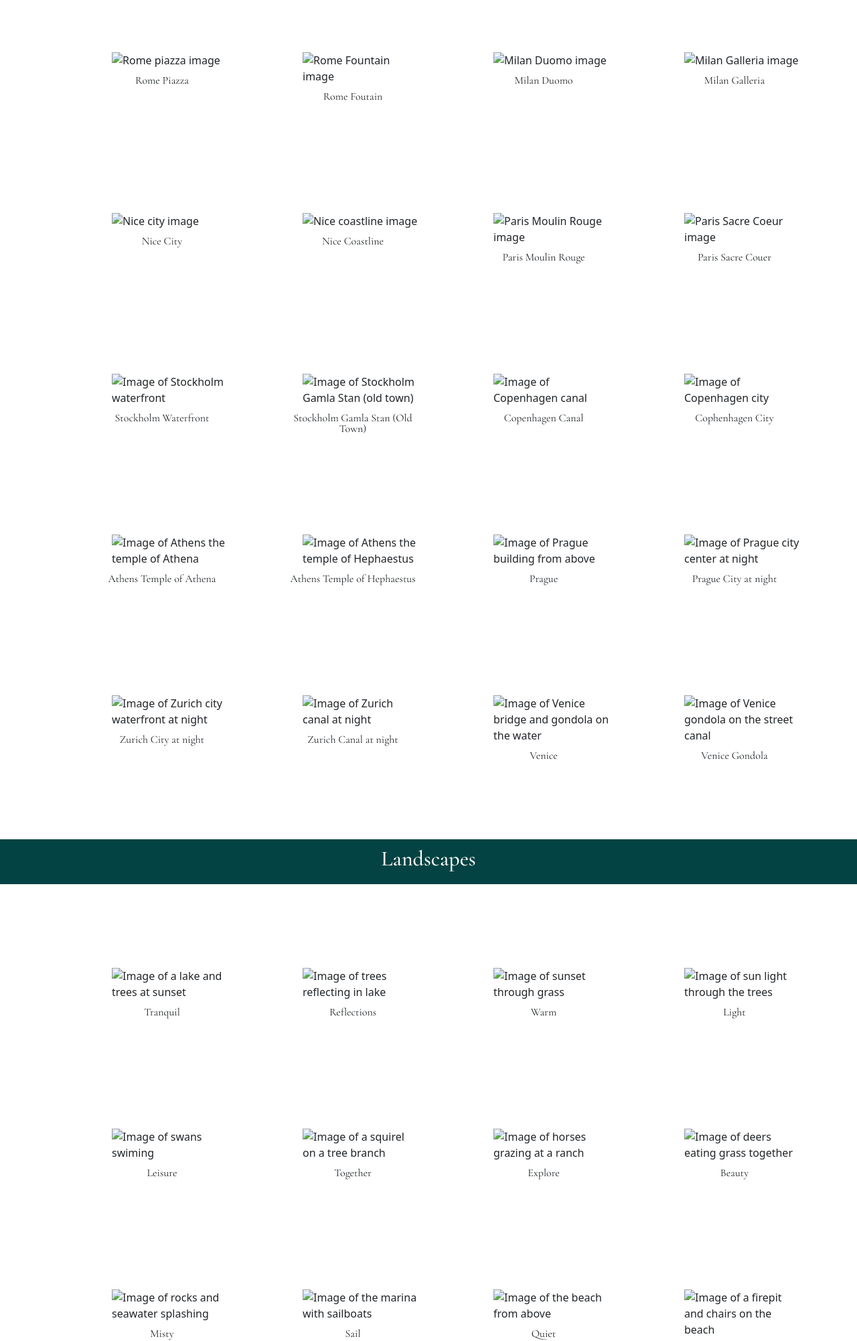
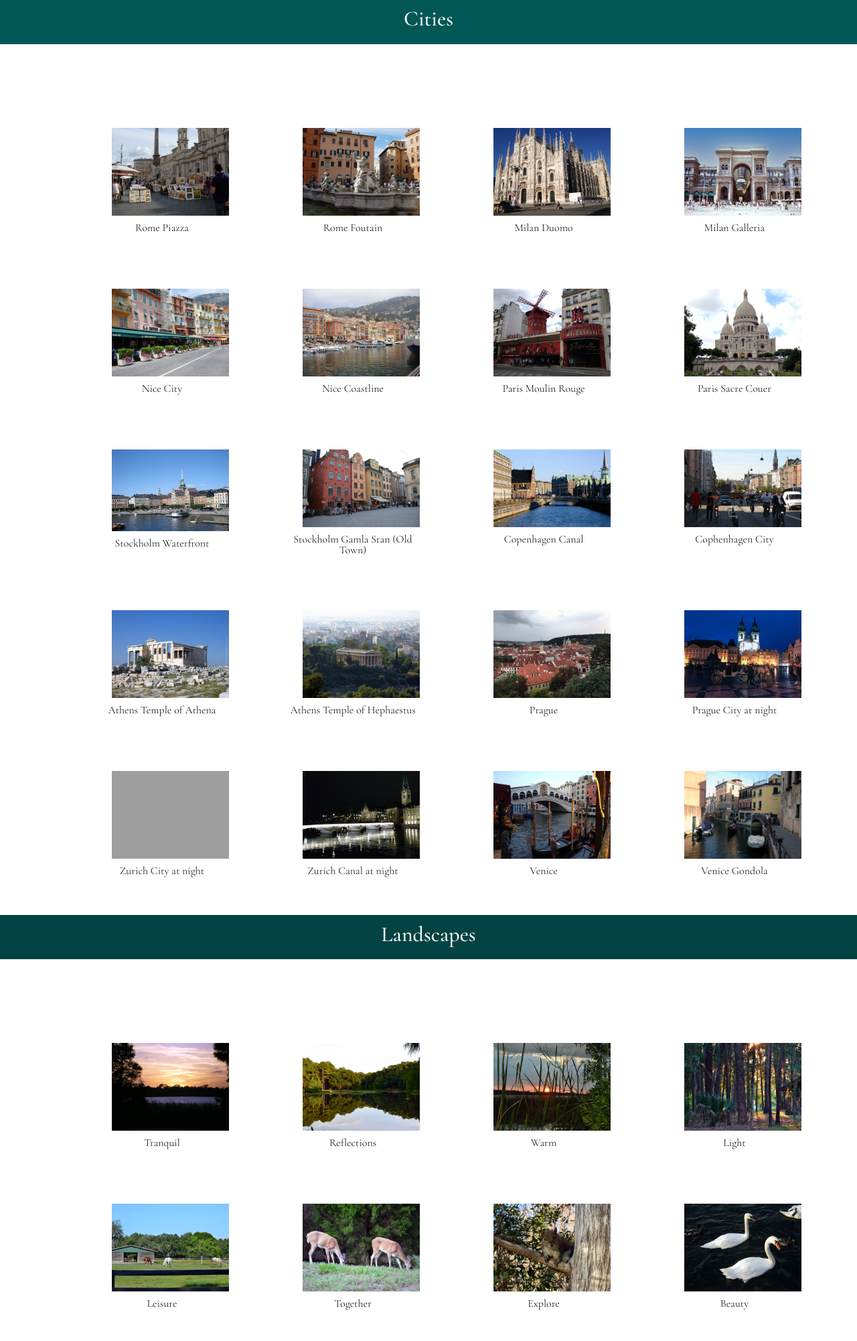
Before and after one commit to MERV3000/Photography, a plain HTML site: page index.html in a window 1280 px wide. Shown: the part 569-2571 px from the top of the page at 67% size. Drawn offline with nearby package versions, Linux system fonts and the light colour scheme; the site is published under a folder, as on GitHub Pages, so addresses that start at the root find nothing; a web font is replaced by a local one.

Commit message:
removed the / in front of the word image
images were not displaying

```diff
--- a/index.html
+++ b/index.html
@@ -52,7 +52,7 @@
 
     <div class="row">
         <div class="col-lg-6">
-            <img src="/images-Photo-site/camera-lens.png" alt="Camera lens image">
+            <img src="images-Photo-site/camera-lens.png" alt="Camera lens image">
         </div>
 
         <div class="col-lg-6">
@@ -79,25 +79,25 @@
             <div class="row">
                 <div class="col-lg-3 col-md-4">
                     <div class="zoom">
-                        <img src="/images-Photo-site/Rome-piazza.jpg" style="width: 100%;" alt="Rome piazza image">
+                        <img src="images-Photo-site/Rome-piazza.jpg" style="width: 100%;" alt="Rome piazza image">
                         <figcaption class="figure-img caption ">Rome Piazza</figcaption>
                     </div>
                 </div>
                 <div class="col-lg-3 col-md-4 ">
                     <div class="zoom">
-                        <img src="/images-Photo-site/Rome-Foutain.jpg" style=" width: 100%; " alt="Rome Fountain image">
+                        <img src="images-Photo-site/Rome-Foutain.jpg" style=" width: 100%; " alt="Rome Fountain image">
                         <figcaption class="figure-img caption ">Rome Foutain</figcaption>
                     </div>
                 </div>
                 <div class="col-lg-3 col-md-4 ">
                     <div class="zoom ">
-                        <img src="/images-Photo-site/Milan-Duomo.jpg" style="width: 100%; " alt="Milan Duomo image">
+                        <img src="images-Photo-site/Milan-Duomo.jpg" style="width: 100%; " alt="Milan Duomo image">
                         <figcaption class="figure-img caption ">Milan Duomo</figcaption>
                     </div>
                 </div>
                 <div class="col-lg-3 col-md-4 ">
                     <div class="zoom ">
-                        <img src="/images-Photo-site/Milan-Galleria.jpg" style="width: 100%;" alt="Milan Galleria image">
+                        <img src="images-Photo-site/Milan-Galleria.jpg" style="width: 100%;" alt="Milan Galleria image">
                         <figcaption class="figure-img caption ">Milan Galleria</figcaption>
                     </div>
                 </div>
@@ -109,25 +109,25 @@
             <div class="row ">
                 <div class="col-lg-3 col-md-4 ">
                     <div class="zoom ">
-                        <img src="/images-Photo-site/Nice.jpg" style="width: 100%;" alt="Nice city image">
+                        <img src="images-Photo-site/Nice.jpg" style="width: 100%;" alt="Nice city image">
                         <figcaption class="figure-img caption ">Nice City</figcaption>
                     </div>
                 </div>
                 <div class="col-lg-3 col-md-4 ">
                     <div class="zoom ">
-                        <img src="/images-Photo-site/Nice-Coastline.jpg" style="width: 100%;" alt="Nice coastline image ">
+                        <img src="images-Photo-site/Nice-Coastline.jpg" style="width: 100%;" alt="Nice coastline image ">
                         <figcaption class="figure-img caption ">Nice Coastline</figcaption>
                     </div>
                 </div>
                 <div class="col-lg-3 col-md-4 ">
                     <div class="zoom ">
-                        <img src="/images-Photo-site/Paris-Moulin-Rouge.jpg" style="width: 100%;" alt="Paris Moulin Rouge image">
+                        <img src="images-Photo-site/Paris-Moulin-Rouge.jpg" style="width: 100%;" alt="Paris Moulin Rouge image">
                         <figcaption class="figure-img caption ">Paris Moulin Rouge</figcaption>
                     </div>
                 </div>
                 <div class="col-lg-3 col-md-4 ">
                     <div class="zoom ">
-                        <img src="/images-Photo-site/Paris-Sacre Coeur.jpg" style="width: 100%; " alt="Paris Sacre Coeur image">
+                        <img src="images-Photo-site/Paris-Sacre Coeur.jpg" style="width: 100%; " alt="Paris Sacre Coeur image">
                         <figcaption class="figure-img caption ">Paris Sacre Couer</figcaption>
                     </div>
                 </div>
@@ -139,25 +139,25 @@
             <div class="row ">
                 <div class="col-lg-3 col-md-4 ">
                     <div class="zoom ">
-                        <img src="/images-Photo-site/Stockholm-waterfront.jpg" style="width: 100%;" alt="Image of Stockholm waterfront">
+                        <img src="images-Photo-site/Stockholm-waterfront.jpg" style="width: 100%;" alt="Image of Stockholm waterfront">
                         <figcaption class="figure-img caption ">Stockholm Waterfront</figcaption>
                     </div>
                 </div>
                 <div class="col-lg-3 col-md-4 ">
                     <div class="zoom ">
-                        <img src="/images-Photo-site/Stockholm-Gamla Stan.jpg" style="width: 100%;" alt="Image of Stockholm Gamla Stan (old town)">
+                        <img src="images-Photo-site/Stockholm-Gamla Stan.jpg" style="width: 100%;" alt="Image of Stockholm Gamla Stan (old town)">
                         <figcaption class="figure-img caption ">Stockholm Gamla Stan (Old Town)</figcaption>
                     </div>
                 </div>
                 <div class="col-lg-3 col-md-4 ">
                     <div class="zoom ">
-                        <img src="/images-Photo-site/Copenhagen-canal.jpg" style="width: 100%;" alt="Image of Copenhagen canal">
+                        <img src="images-Photo-site/Copenhagen-canal.jpg" style="width: 100%;" alt="Image of Copenhagen canal">
                         <figcaption class="figure-img caption ">Copenhagen Canal</figcaption>
                     </div>
                 </div>
                 <div class="col-lg-3 col-md-4 ">
                     <div class="zoom ">
-                        <img src="/images-Photo-site/Copenhagen-City.jpg" style="width: 100%; " alt="Image of Copenhagen city">
+                        <img src="images-Photo-site/Copenhagen-City.jpg" style="width: 100%; " alt="Image of Copenhagen city">
                         <figcaption class="figure-img caption ">Cophenhagen City</figcaption>
                     </div>
                 </div>
@@ -169,25 +169,25 @@
             <div class="row ">
                 <div class="col-lg-3 col-md-4 ">
                     <div class="zoom ">
-                        <img src="/images-Photo-site/Athens Temple of Athena.jpg" style="width: 100%;" alt="Image of Athens the temple of Athena">
+                        <img src="images-Photo-site/Athens Temple of Athena.jpg" style="width: 100%;" alt="Image of Athens the temple of Athena">
                         <figcaption class="figure-img caption ">Athens Temple of Athena</figcaption>
                     </div>
                 </div>
                 <div class="col-lg-3 col-md-4 ">
                     <div class="zoom ">
-                        <img src="/images-Photo-site/Athens Temple of Hephaestus.jpg" style="width: 100%;" alt="Image of Athens the temple of Hephaestus">
+                        <img src="images-Photo-site/Athens Temple of Hephaestus.jpg" style="width: 100%;" alt="Image of Athens the temple of Hephaestus">
                         <figcaption class="figure-img caption ">Athens Temple of Hephaestus</figcaption>
                     </div>
                 </div>
                 <div class="col-lg-3 col-md-4 ">
                     <div class="zoom ">
-                        <img src="/images-Photo-site/Prague.jpg" style="width: 100%;" alt="Image of Prague building from above">
+                        <img src="images-Photo-site/Prague.jpg" style="width: 100%;" alt="Image of Prague building from above">
                         <figcaption class="figure-img caption ">Prague</figcaption>
                     </div>
                 </div>
                 <div class="col-lg-3 col-md-4 ">
                     <div class="zoom ">
-                        <img src="/images-Photo-site/Prague-City-night.jpg" style="width: 100%; " alt="Image of Prague city center at night">
+                        <img src="images-Photo-site/Prague-City-night.jpg" style="width: 100%; " alt="Image of Prague city center at night">
                         <figcaption class="figure-img caption ">Prague City at night </figcaption>
                     </div>
                 </div>
@@ -200,25 +200,25 @@
         <div class="row ">
             <div class="col-lg-3 col-md-4 ">
                 <div class="zoom ">
-                    <img src="/images-Photo-site/Zurich-city-night.jpg" style="width: 100%;" alt="Image of Zurich city waterfront at night">
+                    <img src="images-Photo-site/Zurich-city-night.jpg" style="width: 100%;" alt="Image of Zurich city waterfront at night">
                     <figcaption class="figure-img caption ">Zurich City at night</figcaption>
                 </div>
             </div>
             <div class="col-lg-3 col-md-4 ">
                 <div class="zoom ">
-                    <img src="/images-Photo-site/Zurich-Canal-night.jpg" style="width: 100%;" alt="Image of Zurich canal at night">
+                    <img src="images-Photo-site/Zurich-Canal-night.jpg" style="width: 100%;" alt="Image of Zurich canal at night">
                     <figcaption class="figure-img caption ">Zurich Canal at night</figcaption>
                 </div>
             </div>
             <div class="col-lg-3 col-md-4 ">
                 <div class="zoom ">
-                    <img src="/images-Photo-site/Venice.jpg" style="width: 100%;" alt="Image of Venice bridge and gondola on the water">
+                    <img src="images-Photo-site/Venice.jpg" style="width: 100%;" alt="Image of Venice bridge and gondola on the water">
                     <figcaption class="figure-img caption ">Venice</figcaption>
                 </div>
             </div>
             <div class="col-lg-3 col-md-4 ">
                 <div class="zoom ">
-                    <img src="/images-Photo-site/Venice Gondola.jpg" style="width: 100%; " alt="Image of Venice gondola on the street canal">
+                    <img src="images-Photo-site/Venice Gondola.jpg" style="width: 100%; " alt="Image of Venice gondola on the street canal">
                     <figcaption class="figure-img caption ">Venice Gondola</figcaption>
                 </div>
             </div>
@@ -237,25 +237,25 @@
             <div class="row ">
                 <div class="col-lg-3 col-md-4 ">
                     <div class="zoom ">
-                        <img src="/images-Photo-site/Tranquil.jpg" style="width: 100%;" alt="Image of a lake and trees at sunset">
+                        <img src="images-Photo-site/Tranquil.jpg" style="width: 100%;" alt="Image of a lake and trees at sunset">
                         <figcaption class="figure-img caption ">Tranquil</figcaption>
                     </div>
                 </div>
                 <div class="col-lg-3 col-md-4 ">
                     <div class="zoom ">
-                        <img src="/images-Photo-site/Reflections.jpg" style="width: 100%;" alt="Image of trees reflecting in lake">
+                        <img src="images-Photo-site/Reflections.jpg" style="width: 100%;" alt="Image of trees reflecting in lake">
                         <figcaption class=" figure-img caption ">Reflections</figcaption>
                     </div>
                 </div>
                 <div class="col-lg-3 col-md-4 ">
                     <div class="zoom ">
-                        <img src="/images-Photo-site/Warm.jpg " style="width: 100%; " alt="Image of sunset through grass ">
+                        <img src="images-Photo-site/Warm.jpg " style="width: 100%; " alt="Image of sunset through grass ">
                         <figcaption class="figure-img caption ">Warm</figcaption>
                     </div>
                 </div>
                 <div class="col-lg-3 col-md-4 ">
                     <div class="zoom ">
-                        <img src="/images-Photo-site/Light.jpg " style="width: 100%; " alt="Image of sun light through the trees ">
+                        <img src="images-Photo-site/Light.jpg " style="width: 100%; " alt="Image of sun light through the trees ">
                         <figcaption class="figure-img caption ">Light</figcaption>
                     </div>
                 </div>
@@ -267,25 +267,25 @@
             <div class="row ">
                 <div class="col-lg-3 col-md-4 ">
                     <div class="zoom ">
-                        <img src="/images-Photo-site/Leasure.jpg " style="width: 100%; " alt="Image of swans swiming">
+                        <img src="images-Photo-site/Leasure.jpg " style="width: 100%; " alt="Image of swans swiming">
                         <figcaption class="figure-img caption ">Leisure</figcaption>
                     </div>
                 </div>
                 <div class="col-lg-3 col-md-4 ">
                     <div class="zoom ">
-                        <img src="/images-Photo-site/Together.jpg " style="width: 100%; " alt="Image of a squirel on a tree branch">
+                        <img src="images-Photo-site/Together.jpg " style="width: 100%; " alt="Image of a squirel on a tree branch">
                         <figcaption class="figure-img caption ">Together</figcaption>
                     </div>
                 </div>
                 <div class="col-lg-3 col-md-4 ">
                     <div class="zoom ">
-                        <img src="/images-Photo-site/Explore.jpg " style="width: 100%; " alt="Image of horses grazing at a ranch">
+                        <img src="images-Photo-site/Explore.jpg " style="width: 100%; " alt="Image of horses grazing at a ranch">
                         <figcaption class="figure-img caption ">Explore</figcaption>
                     </div>
                 </div>
                 <div class="col-lg-3 col-md-4 ">
                     <div class="zoom ">
-                        <img src="/images-Photo-site/Beauty.jpg " style="width: 100%; " alt="Image of deers eating grass together">
+                        <img src="images-Photo-site/Beauty.jpg " style="width: 100%; " alt="Image of deers eating grass together">
                         <figcaption class="figure-img caption ">Beauty</figcaption>
                     </div>
                 </div>
@@ -297,25 +297,25 @@
             <div class="row ">
                 <div class="col-lg-3 col-md-4 ">
                     <div class="zoom ">
-                        <img src="/images-Photo-site/Misty.jpg " style="width: 100%; " alt="Image of rocks and seawater splashing">
+                        <img src="images-Photo-site/Misty.jpg " style="width: 100%; " alt="Image of rocks and seawater splashing">
                         <figcaption class="figure-img caption ">Misty</figcaption>
                     </div>
                 </div>
                 <div class="col-lg-3 col-md-4 ">
                     <div class="zoom ">
-                        <img src="/images-Photo-site/Sail.jpg " style="width: 100%; " alt="Image of the marina with sailboats">
+                        <img src="images-Photo-site/Sail.jpg " style="width: 100%; " alt="Image of the marina with sailboats">
                         <figcaption class="figure-img caption ">Sail</figcaption>
                     </div>
                 </div>
                 <div class="col-lg-3 col-md-4 ">
                     <div class="zoom ">
-                        <img src="/images-Photo-site/Quiet.jpg " style="width: 100%; " alt="Image of the beach from above">
+                        <img src="images-Photo-site/Quiet.jpg " style="width: 100%; " alt="Image of the beach from above">
                         <figcaption class="figure-img caption ">Quiet</figcaption>
                     </div>
                 </div>
                 <div class="col-lg-3 col-md-4 ">
                     <div class="zoom ">
-                        <img src="/images-Photo-site/Escape.jpg " style="width: 100%; " alt="Image of a firepit and chairs on the beach">
+                        <img src="images-Photo-site/Escape.jpg " style="width: 100%; " alt="Image of a firepit and chairs on the beach">
                         <figcaption class="figure-img caption ">Escape </figcaption>
                     </div>
                 </div>
@@ -328,25 +328,25 @@
         <div class="row ">
             <div class="col-lg-3 col-md-4 ">
                 <div class="zoom ">
-                    <img src="/images-Photo-site/Old.jpg " style="width: 100%; " alt="Image of a very old tree">
+                    <img src="images-Photo-site/Old.jpg " style="width: 100%; " alt="Image of a very old tree">
                     <figcaption class="figure-img caption ">Old</figcaption>
                 </div>
             </div>
             <div class="col-lg-3 col-md-4 ">
                 <div class="zoom ">
-                    <img src="/images-Photo-site/Path.jpg " style="width: 100%; " alt="Image of a wooden deck and path">
+                    <img src="images-Photo-site/Path.jpg " style="width: 100%; " alt="Image of a wooden deck and path">
                     <figcaption class="figure-img caption ">Path</figcaption>
                 </div>
             </div>
             <div class="col-lg-3 col-md-4 ">
                 <div class="zoom ">
-                    <img src="/images-Photo-site/Pleasant.jpg " style="width: 100%; " alt="Image of tree foliage framing the road ahead">
+                    <img src="images-Photo-site/Pleasant.jpg " style="width: 100%; " alt="Image of tree foliage framing the road ahead">
                     <figcaption class="figure-img caption ">Pleasant</figcaption>
                 </div>
             </div>
             <div class="col-lg-3 col-md-4 ">
                 <div class="zoom ">
-                    <img src="/images-Photo-site/Rest.jpg " style="width: 100%; " alt="Image of a ench under the tree by the water">
+                    <img src="images-Photo-site/Rest.jpg " style="width: 100%; " alt="Image of a ench under the tree by the water">
                     <figcaption class="figure-img caption ">Rest</figcaption>
                 </div>
             </div>
@@ -358,25 +358,25 @@
         <div class="row ">
             <div class="col-lg-3 col-md-4 ">
                 <div class="zoom ">
-                    <img src="/images-Photo-site/Fall.jpg " style="width: 100%; " alt="Image of rees with fall leaves in a park">
+                    <img src="images-Photo-site/Fall.jpg " style="width: 100%; " alt="Image of rees with fall leaves in a park">
                     <figcaption class="figure-img caption ">Fall</figcaption>
                 </div>
             </div>
             <div class="col-lg-3 col-md-4 ">
                 <div class="zoom ">
-                    <img src="/images-Photo-site/Leaves.jpg " style="width: 100%; " alt="Image of fall colored maple leaves on the ground">
+                    <img src="images-Photo-site/Leaves.jpg " style="width: 100%; " alt="Image of fall colored maple leaves on the ground">
                     <figcaption class="figure-img caption ">Leaves</figcaption>
                 </div>
             </div>
             <div class="col-lg-3 col-md-4 ">
                 <div class="zoom ">
-                    <img src="/images-Photo-site/Peaceful.jpg " style="width: 100%; " alt="Image of trees framing a walkway">
+                    <img src="images-Photo-site/Peaceful.jpg " style="width: 100%; " alt="Image of trees framing a walkway">
                     <figcaption class="figure-img caption ">Peaceful</figcaption>
                 </div>
             </div>
             <div class="col-lg-3 col-md-4 ">
                 <div class="zoom ">
-                    <img src="/images-Photo-site/Solitude.jpg " style="width: 100%; " alt="Image of a house surrounded by trees ">
+                    <img src="images-Photo-site/Solitude.jpg " style="width: 100%; " alt="Image of a house surrounded by trees ">
                     <figcaption class="figure-img caption ">Solitude</figcaption>
                 </div>
             </div>
```
